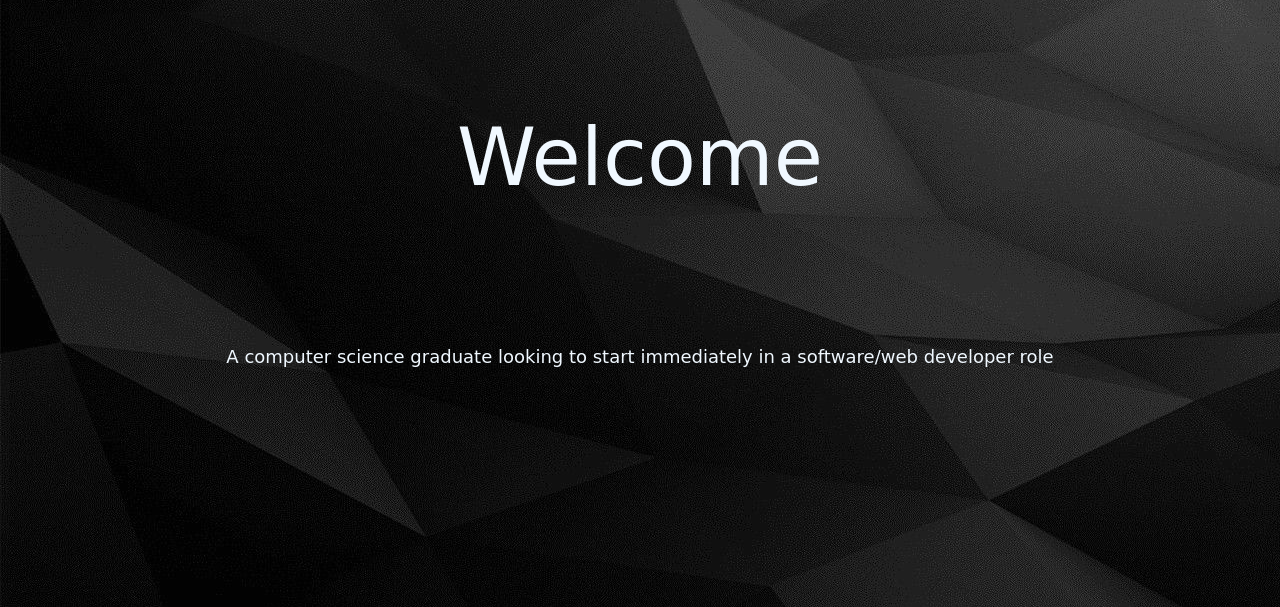
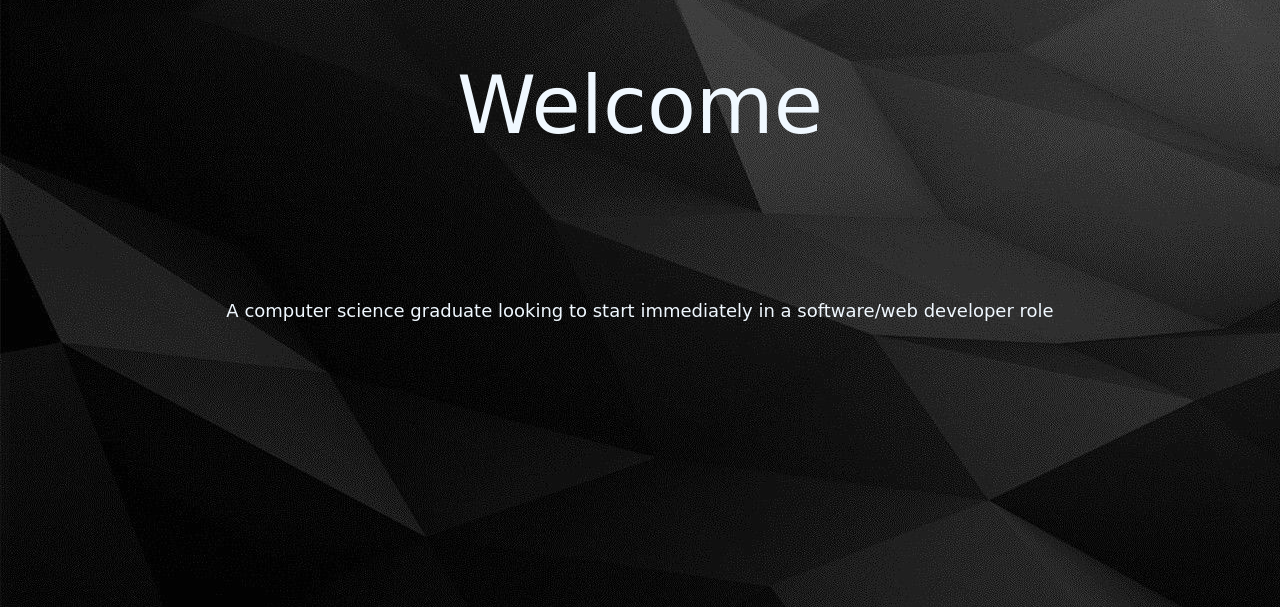
Before and after one commit to SebastianRichards/portfolioSR, a Django app: page / in a window 1280 px wide. Shown: the part 101-708 px from the top of the page. Run offline with Django 4.2, Linux system fonts and the light colour scheme; some libraries are stand-ins or nearby versions; some web fonts are replaced.

Commit message:
fixed home page

```diff
--- a/webapp/static/webapp/style.css
+++ b/webapp/static/webapp/style.css
@@ -348,11 +348,8 @@ p {
 }
 
 .big-text {
-    position: absolute;
-    top: 30%;
-    left: 50%;
+    margin-top: 5%;
     text-align: center;
-    transform: translate(-50%, -30%);
     font-size: 5rem;
     font-family: "Anybody", cursive;
     color: aliceblue;
@@ -459,7 +456,7 @@ p {
 
 .smallerBig {
     font-size:large;
-    margin-top: 30%;
+    margin-top: 12%;
     text-align: center;
     font-family: "Anybody", cursive;
 
```
